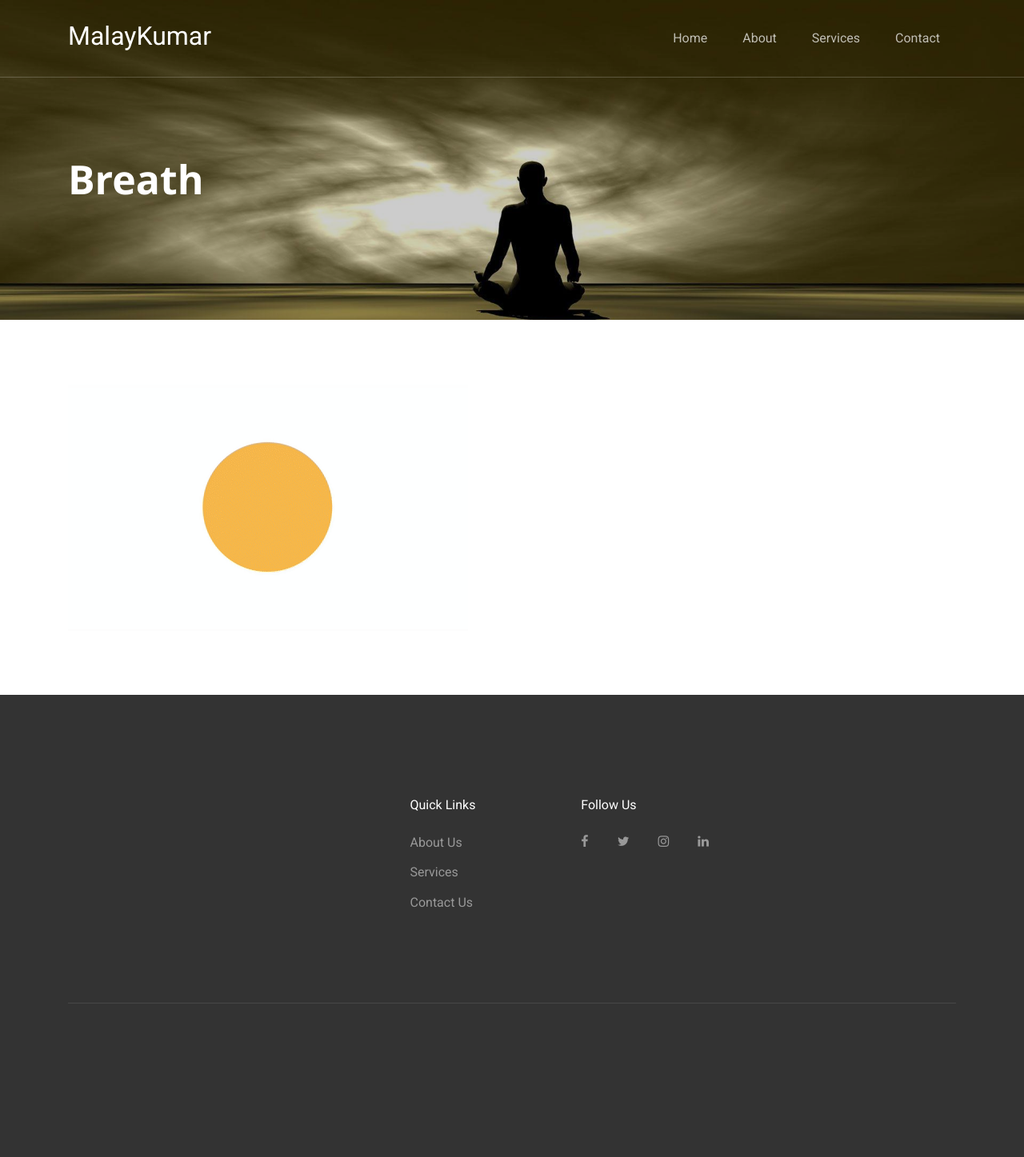
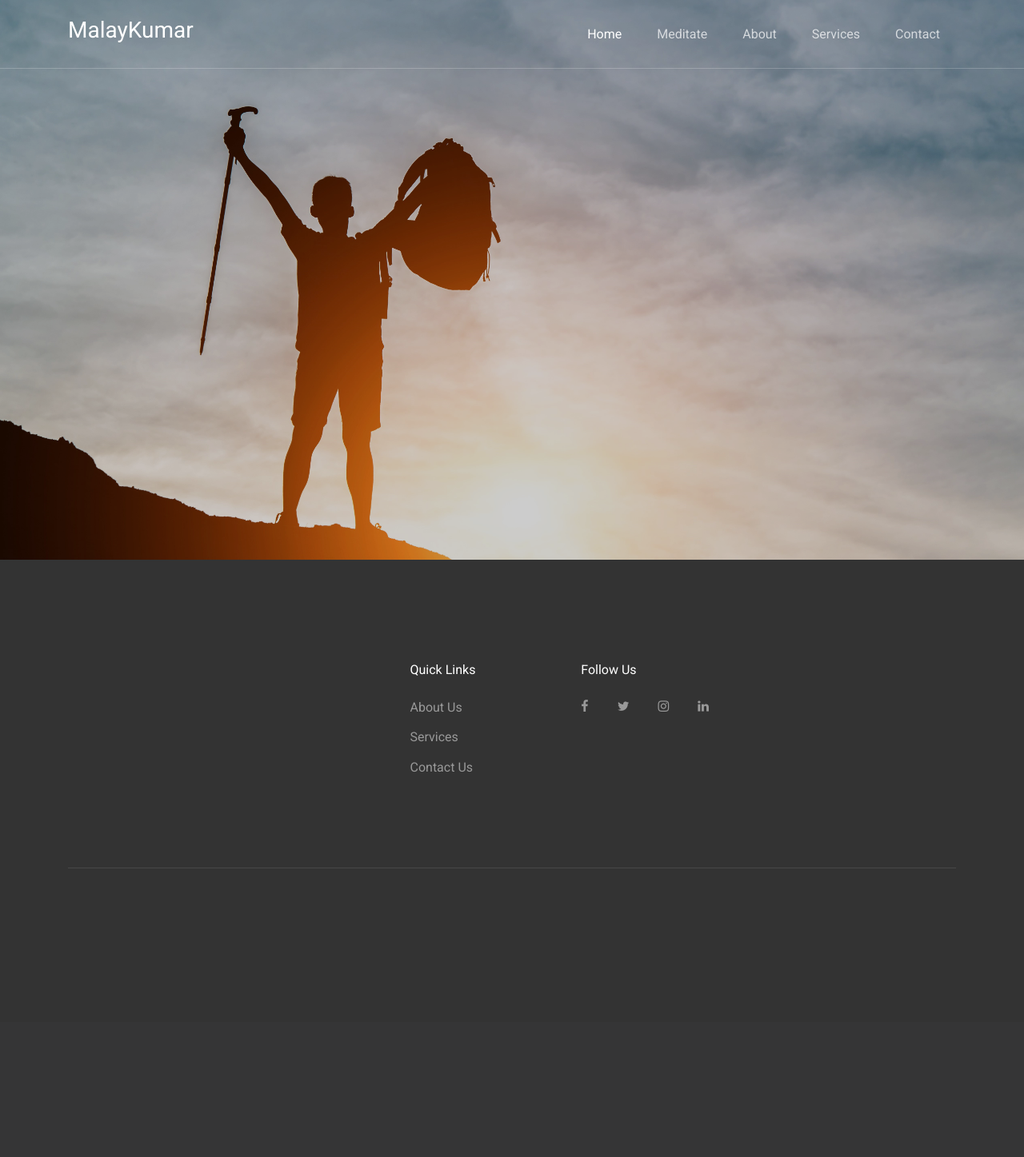
Before and after one commit to ninadsumant/malaykumar, a Flask app: page /breath in a window 1280 px wide. Shown: the whole page at 80% size. After the commit the page ends 1086 px from the top, so only its background shows below. Run offline with Flask 2, Linux system fonts and the light colour scheme; some libraries are stand-ins or nearby versions; some web fonts are replaced.

Commit message:
minor changes

```diff
--- a/static/css/medistyle.css
+++ b/static/css/medistyle.css
@@ -5,7 +5,6 @@
 }
 
 .app {
-  height: 110vh;
   display: flex;
   justify-content: space-evenly;
   align-items: center;
--- a/templates/breath.html
+++ b/templates/breath.html
@@ -1,11 +1,14 @@
+<!-- #3a4971; was the colour -->
 <!DOCTYPE html>
 <html lang="en">
   <head>
-    <title>Mental Strength</title>
+    <title>Malay Kumar</title>
     <meta charset="utf-8">
     <meta name="viewport" content="width=device-width, initial-scale=1, shrink-to-fit=no">
 
+
     <link href="https://fonts.googleapis.com/css?family=Roboto:300,400,900" rel="stylesheet">
+
 
     <link rel="stylesheet" href="{{ url_for('static', filename='fonts/icomoon/style.css') }}">
     <link rel="stylesheet" href="{{ url_for('static', filename='css/bootstrap.min.css') }}">
@@ -18,7 +21,6 @@
     <link rel="stylesheet" href="{{ url_for('static', filename='css/style.css') }}">
     <link rel="stylesheet" href="{{ url_for('static', filename='fonts/flaticon/font/flaticon.css') }}">
     <link rel="stylesheet" href="{{ url_for('static', filename='jquery-1.9.1.min.js') }}">
-
 
   </head>
   <body data-spy="scroll" data-target=".site-navbar-target" data-offset="300">
@@ -41,17 +43,19 @@
         <div class="row align-items-center">
 
           <div class="col-6 col-xl-2">
-            <h1 class="mb-0 site-logo"><a href="/" class="h2 mb-0">Malay<span>Kumar</span> <span class="text-primary"></span> </a></h1>
+            <h3 class="mb-0 site-logo"><a href="/" class="h3">MalayKumar<span class="text-primary"></span> </a></h3>
           </div>
 
           <div class="col-12 col-md-10 d-none d-xl-block">
             <nav class="site-navigation position-relative text-right" role="navigation">
 
               <ul class="site-menu main-menu js-clone-nav mr-auto d-none d-lg-block">
-                <li><a href="/#home-section" class="nav-link">Home</a></li>
-                <li><a href="/#about-section" class="nav-link">About</a></li>
-                <li><a href="/#services-section" class="nav-link">Services</a></li>
-                <li><a href="/#contact-section" class="nav-link">Contact</a></li>
+                <li><a href="#home-section" class="nav-link">Home</a></li>
+                <li><a href="/meditate" class="nav-link">Meditate</a></li>
+                <li><a href="#about-section" class="nav-link">About</a></li>
+                <li><a href="#services-section" class="nav-link">Services</a></li>
+                <!-- <li><a href="#blog-section" class="nav-link">Blog</a></li> -->
+                <li><a href="#contact-section" class="nav-link">Contact</a></li>
               </ul>
             </nav>
           </div>
@@ -66,46 +70,37 @@
 
 
 
-    <div class="site-blocks-cover inner-page-cover overlay" style="background-image: url(/static/images/meditation.jpg);" data-aos="fade" id="home-section">
+    <div class="site-blocks-cover overlay" style="background-image: url(static/images/19694.jpg);" data-aos="fade" id="home-section">
       <div class="container">
         <div class="row">
 
-          <div class="col-md-6 mt-lg-5 mr-auto text-left align-self-end align-self-md-center">
-            <h20>Breath</h20>
+          <!-- <div class="col-md-6 mt-lg-5 ml-auto text-left align-self-end align-self-md-center"> -->
+              <div class="col-md-7 mt-lg-5 ml-auto text-center align-self-end align-self-md-center">
+
+
           </div>
 
         </div>
       </div>
     </div>
-
-    <div class="site-section">
-      <div class="container">
-        <div class="row">
-          <div class="col-lg-9 align-self-md-center">
-            <img src="/static/images/breathing.gif" alt="breath in - breath out">
-          </div>
-          <!-- <div class="col-lg-4 ml-auto">
-            <img src="" alt="Image" class="img-fluid">
-          </div> -->
-        </div>
-      </div>
-    </div>
-
-
     <footer class="site-footer">
       <div class="container">
         <div class="row">
           <div class="col-md-9">
             <div class="row">
-              <div class="col-md-5">
+              <!-- <div class="col-md-5">
+                <h2 class="footer-heading mb-4">About Us</h2>
+                <p class="mb-5">Lorem ipsum dolor sit amet consectetur adipisicing elit. Neque facere laudantium magnam voluptatum autem. Amet aliquid nesciunt veritatis aliquam.</p>
 
-              </div>
+
+
+              </div> -->
               <div class="col-md-3 ml-auto">
                 <h2 class="footer-heading mb-4">Quick Links</h2>
                 <ul class="list-unstyled">
-                  <li><a href="/#about-section">About Us</a></li>
-                  <li><a href="/#services-section">Services</a></li>
-                  <li><a href="/#contact-section">Contact Us</a></li>
+                  <li><a href="#about-section">About Us</a></li>
+                  <li><a href="#services-section">Services</a></li>
+                  <li><a href="#contact-section">Contact Us</a></li>
                 </ul>
               </div>
               <div class="col-md-3">
@@ -117,12 +112,13 @@
               </div>
             </div>
           </div>
+
         </div>
         <div class="row pt-5 mt-5 text-center">
           <div class="col-md-12">
             <div class="border-top pt-5">
             <p>
-      </p>
+       </p>
             </div>
           </div>
 
@@ -145,6 +141,5 @@
   <script src="{{ url_for('static', filename='js/jquery.sticky.js') }}"></script>
   <script src="{{ url_for('static', filename='js/main.js') }}"></script>
 
-
   </body>
 </html>
```
